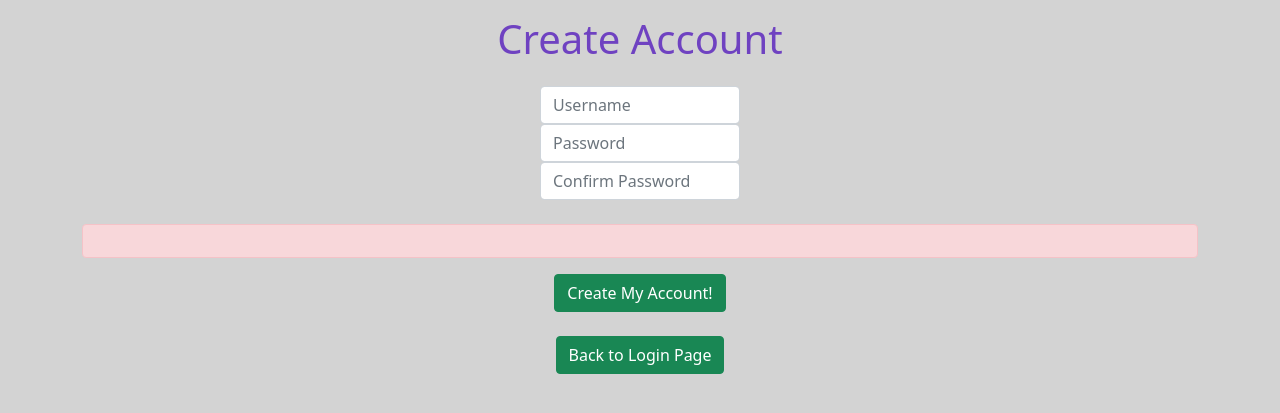
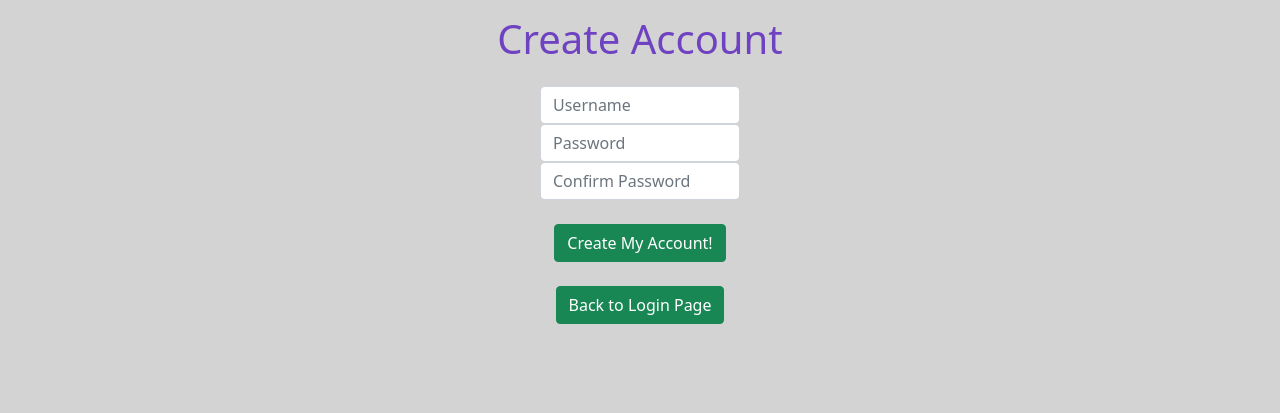
Before and after one commit to EGuo2004/P01, a Flask app: page /create_account in a window 1280 px wide. Shown: the top 413 px of the page. Run offline with Flask 2, Linux system fonts and the light colour scheme; some libraries are stand-ins or nearby versions.

Commit message:
Diamond C City Lights illuminate whats inside

```diff
--- a/app/templates/register.html
+++ b/app/templates/register.html
@@ -13,15 +13,17 @@
     </h1>
 
     <div class = "container" id="formed">
-	    <center>
+    <center>
+        {% if error_message %}
+	<div class="alert alert-danger" style="width:500px" role="alert">
+		{{error_message}}
+	</div>
+	{% endif %}
       <form action="/create_account" method="POST">
         <input type="text" name="username" class="form-control" style="width:200px" placeholder="Username" aria-label="Username" aria-describedby="inputGroup-sizing-sm">
         <input type="password" name="password" class="form-control" style="width:200px" placeholder="Password" aria-label="Password" aria-describedby="inputGroup-sizing-sm">
         <input type="password" name="cpassword" class="form-control" style="width:200px" placeholder="Confirm Password" aria-label="Confirm Password" aria-describedby="inputGroup-sizing-sm">
         <br>
-		<div class="alert alert-danger" role="alert">
-			{{error_message}}
-		</div>
         <input class="btn btn-success" type="submit" name="sub1" value="Create My Account!">
       </form>
 	    </center>
@@ -30,7 +32,7 @@
       <form action="/" method="POST">
 	  		<input class="btn btn-success" type="submit" name="sub1" value="Back to Login Page">
       </form>
-	    </center>
+    </center>
     </div>
   </body>
 
```
Also changed, not shown: app/templates/login.html (+6 -4 lines).
